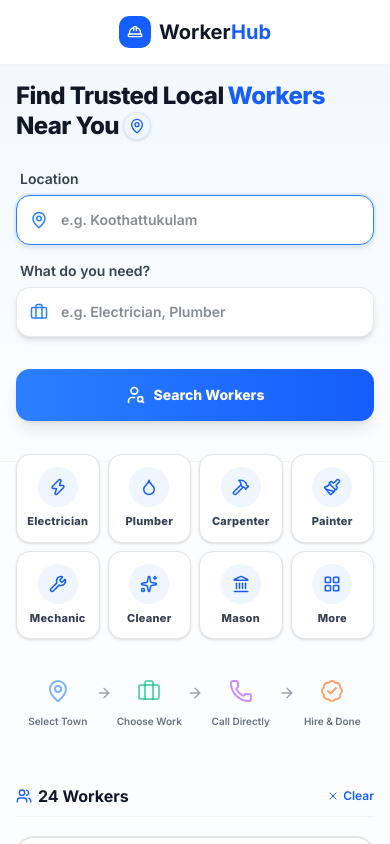
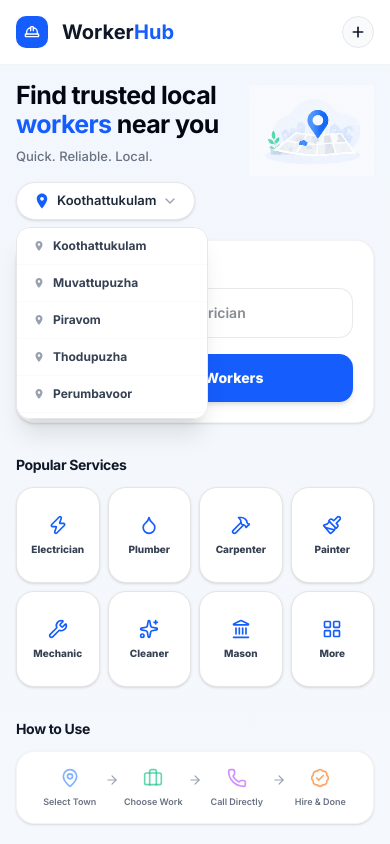
Before and after one commit to Kamiz660/workerhub, a Next.js app: page / in a window 390 px wide. Both pictures are taken after a click on the button "Electrician". Shown: the top 844 px of the page. Built offline with nearby package versions, Linux system fonts and the light colour scheme.

Commit message:
Refactor mobile UI to match design mockup: add map illustration, remove dropdown arrow, adjust fonts/icons, update background color

```diff
--- a/src/app/layout.tsx
+++ b/src/app/layout.tsx
@@ -32,7 +32,7 @@ export default function RootLayout({
 }>) {
   return (
     <html lang="en" className={`${inter.variable} h-full antialiased`}>
-      <body className="min-h-full flex flex-col font-sans bg-white text-gray-900">
+      <body className="min-h-full flex flex-col font-sans bg-[#f5f8fc] text-gray-900">
         <Header />
         <main className="flex-1">{children}</main>
         <Footer />
--- a/src/app/page.tsx
+++ b/src/app/page.tsx
@@ -25,7 +25,8 @@ import {
   UserSearch,
   ScanSearch,
   Plus,
-  ArrowRight
+  ArrowRight,
+  ChevronDown
 } from "lucide-react";
 import { WorkerCard } from "@/components/workers/worker-card";
 import { workers } from "@/data/mock-workers";
@@ -65,6 +66,8 @@ export default function HomePage() {
 
   const jobDropdownRef = useRef<HTMLDivElement>(null);
   const locationDropdownRef = useRef<HTMLDivElement>(null);
+  const jobDropdownRefMobile = useRef<HTMLDivElement>(null);
+  const locationDropdownRefMobile = useRef<HTMLDivElement>(null);
 
   // Scroll to worker results section
   const scrollToResults = useCallback(() => {
@@ -78,10 +81,15 @@ export default function HomePage() {
   // Handle outside clicks for both dropdowns
   useEffect(() => {
     function handleClickOutside(event: MouseEvent) {
-      if (jobDropdownRef.current && !jobDropdownRef.current.contains(event.target as Node)) {
+      const clickedOutsideJobDesktop = !jobDropdownRef.current || !jobDropdownRef.current.contains(event.target as Node);
+      const clickedOutsideJobMobile = !jobDropdownRefMobile.current || !jobDropdownRefMobile.current.contains(event.target as Node);
+      if (clickedOutsideJobDesktop && clickedOutsideJobMobile) {
         setShowJobDropdown(false);
       }
-      if (locationDropdownRef.current && !locationDropdownRef.current.contains(event.target as Node)) {
+
+      const clickedOutsideLocDesktop = !locationDropdownRef.current || !locationDropdownRef.current.contains(event.target as Node);
+      const clickedOutsideLocMobile = !locationDropdownRefMobile.current || !locationDropdownRefMobile.current.contains(event.target as Node);
+      if (clickedOutsideLocDesktop && clickedOutsideLocMobile) {
         setShowLocationDropdown(false);
       }
     }
@@ -106,7 +114,199 @@ export default function HomePage() {
   }, [locationQuery, jobQuery]);
 
   return (
-    <div className="bg-[#fcfdff] min-h-screen">
+    <div className="bg-[#f5f8fc] min-h-screen">
+      {/* ======================================================== */}
+      {/* MOBILE BREAKPOINT ONLY UI (hidden on tablet/desktop)     */}
+      {/* ======================================================== */}
+      <div className="sm:hidden px-4 pt-4 pb-4 bg-gradient-to-b from-blue-50/40 to-[#f5f8fc]">
+
+        {/* Hero Area */}
+        <div className="flex justify-between items-start gap-3">
+          <div className="flex-1 text-left">
+            <h1 className="text-[25px] font-bold text-gray-950 tracking-tight leading-[1.15]">
+              Find trusted local <br />
+              <span className="text-blue-600">workers</span> near you
+            </h1>
+            <p className="mt-2 text-[13px] text-gray-500 font-medium">
+              Quick. Reliable. Local.
+            </p>
+
+            {/* Location capsule button */}
+            <div className="mt-4 relative inline-block" ref={locationDropdownRefMobile}>
+              <button
+                onClick={() => setShowLocationDropdown(!showLocationDropdown)}
+                className="inline-flex items-center gap-1.5 px-4 py-2 rounded-full bg-white border border-gray-200 shadow-sm text-[13px] font-semibold text-gray-800 cursor-pointer active:scale-95 transition-transform"
+              >
+                <svg xmlns="http://www.w3.org/2000/svg" viewBox="0 0 24 24" fill="currentColor" className="h-4.5 w-4.5 text-blue-600">
+                  <path d="M12 2C8.13 2 5 5.13 5 9c0 5.25 7 13 7 13s7-7.75 7-13c0-3.87-3.13-7-7-7zm0 9.5c-1.38 0-2.5-1.12-2.5-2.5s1.12-2.5 2.5-2.5 2.5 1.12 2.5 2.5-1.12 2.5-2.5 2.5z" />
+                </svg>
+                <span>{locationQuery || "Koothattukulam"}</span>
+                <ChevronDown className="h-4 w-4 text-gray-400" />
+              </button>
+
+              {/* Location Suggestions Dropdown */}
+              {showLocationDropdown && (
+                <div className="absolute left-0 top-[110%] w-48 bg-white border border-gray-200 rounded-xl shadow-xl z-50 overflow-hidden max-h-48 overflow-y-auto mt-1">
+                  {popularTowns.map((town) => (
+                    <button
+                      key={town}
+                      onClick={() => { setLocationQuery(town); setShowLocationDropdown(false); }}
+                      className="w-full text-left px-4 py-2.5 hover:bg-blue-50 transition-colors text-xs font-bold text-gray-700 border-b border-gray-50 last:border-b-0 flex items-center gap-2"
+                    >
+                      <svg xmlns="http://www.w3.org/2000/svg" viewBox="0 0 24 24" fill="currentColor" className="h-3 w-3 text-gray-400">
+                        <path d="M12 2C8.13 2 5 5.13 5 9c0 5.25 7 13 7 13s7-7.75 7-13c0-3.87-3.13-7-7-7zm0 9.5c-1.38 0-2.5-1.12-2.5-2.5s1.12-2.5 2.5-2.5 2.5 1.12 2.5 2.5-1.12 2.5-2.5 2.5z" />
+                      </svg> {town}
+                    </button>
+                  ))}
+                </div>
+              )}
+            </div>
+          </div>
+
+          {/* Map Illustration */}
+          <div className="w-[125px] h-[95px] relative flex-shrink-0 self-center -translate-y-5">
+            <img
+              src="/mobile_map_illustration.png"
+              alt="Local Workers"
+              className="w-full h-full object-contain"
+            />
+          </div>
+        </div>
+
+        {/* Search Card */}
+        <div className="bg-white border border-gray-100 shadow-sm rounded-2xl p-5 mt-5 relative z-40">
+          <label htmlFor="job-input-mobile" className="block text-[13px] font-bold text-gray-800 mb-2">
+            What do you need?
+          </label>
+          <div className="relative w-full mb-4" ref={jobDropdownRefMobile}>
+            <Briefcase className="absolute left-3.5 top-1/2 -translate-y-1/2 h-4.5 w-4.5 text-blue-500" />
+            <input
+              id="job-input-mobile"
+              type="text"
+              value={jobQuery}
+              onChange={(e) => {
+                setJobQuery(e.target.value);
+                setShowJobDropdown(true);
+              }}
+              onFocus={() => setShowJobDropdown(true)}
+              placeholder="e.g. Plumber, Electrician"
+              className="w-full bg-white border border-gray-200/90 focus:border-blue-500 focus:ring-2 focus:ring-blue-100 rounded-xl pl-11 pr-4 py-3.5 text-sm font-semibold text-gray-900 outline-none transition-all"
+              autoComplete="off"
+            />
+
+            {/* Job Suggestions Dropdown */}
+            {showJobDropdown && jobQuery.trim().length > 0 && categoriesList.filter(cat => cat.label.toLowerCase().includes(jobQuery.toLowerCase()) || cat.id.toLowerCase().includes(jobQuery.toLowerCase())).length > 0 && (
+              <div className="absolute top-[105%] left-0 right-0 bg-white border border-gray-200 rounded-xl shadow-xl overflow-hidden max-h-48 overflow-y-auto z-50 mt-1">
+                {categoriesList
+                  .filter(cat => cat.label.toLowerCase().includes(jobQuery.toLowerCase()) || cat.id.toLowerCase().includes(jobQuery.toLowerCase()))
+                  .map((category) => (
+                    <button
+                      key={category.id}
+                      type="button"
+                      onClick={() => { setJobQuery(category.label.split(" ")[0]); setShowJobDropdown(false); }}
+                      className="w-full text-left px-4 py-2.5 hover:bg-blue-50 transition-colors flex items-center gap-3 border-b border-gray-50 last:border-b-0"
+                    >
+                      <span className="text-lg flex-shrink-0">{category.icon}</span>
+                      <span className="font-semibold text-gray-800 text-sm">{category.label}</span>
+                    </button>
+                  ))}
+              </div>
+            )}
+          </div>
+
+          <button
+            onClick={scrollToResults}
+            className="w-full bg-blue-600 hover:bg-blue-750 text-white font-extrabold py-3.5 rounded-xl text-sm transition-all shadow-md active:scale-[0.98] flex items-center justify-center gap-2 border-0 cursor-pointer"
+          >
+            <Search className="h-4.5 w-4.5" />
+            Search Workers
+          </button>
+        </div>
+
+        {/* Popular Services */}
+        <div className="mt-8">
+          <h2 className="text-sm font-bold text-gray-900 tracking-tight mb-3">Popular Services</h2>
+          <div className="grid grid-cols-4 gap-2">
+            {categoryButtons.map((cat) => (
+              <button
+                key={cat.id}
+                onClick={() => {
+                  if (cat.id === "more") {
+                    setShowJobDropdown(true);
+                    document.getElementById("job-input-mobile")?.focus();
+                  } else {
+                    if (!locationQuery.trim()) {
+                      setShowLocationDropdown(true);
+                      return;
+                    }
+                    setJobQuery(cat.label);
+                    scrollToResults();
+                  }
+                }}
+                className="bg-white border border-gray-150 rounded-2xl shadow-sm active:scale-95 transition-all p-2 flex flex-col items-center justify-center gap-2 h-24"
+              >
+                <cat.icon className="h-5 w-5 text-blue-600" />
+                <span className="text-[10px] font-extrabold text-gray-700 leading-tight">{cat.label}</span>
+              </button>
+            ))}
+          </div>
+        </div>
+
+        {/* How to Use Section (replaces Trusted & Verified section entirely) */}
+        <div className="mt-8 mb-4">
+          <h2 className="text-sm font-bold text-gray-900 tracking-tight mb-3">How to Use</h2>
+          <div className="bg-white border border-gray-100 shadow-sm rounded-2xl p-4">
+            <div className="flex items-center justify-between px-1">
+
+              {/* Step 1 */}
+              <div className="flex flex-col items-center text-center flex-1">
+                <MapPin className="h-5 w-5 text-blue-500/60" />
+                <h3 className="font-semibold text-[9px] text-gray-500 leading-tight mt-2">Select Town</h3>
+              </div>
+
+              {/* Arrow */}
+              <div className="text-gray-400 mx-0.5 flex-shrink-0 -mt-4">
+                <ArrowRight className="h-3.5 w-3.5" />
+              </div>
+
+              {/* Step 2 */}
+              <div className="flex flex-col items-center text-center flex-1">
+                <Briefcase className="h-5 w-5 text-emerald-500/60" />
+                <h3 className="font-semibold text-[9px] text-gray-500 leading-tight mt-2">Choose Work</h3>
+              </div>
+
+              {/* Arrow */}
+              <div className="text-gray-400 mx-0.5 flex-shrink-0 -mt-4">
+                <ArrowRight className="h-3.5 w-3.5" />
+              </div>
+
+              {/* Step 3 */}
+              <div className="flex flex-col items-center text-center flex-1">
+                <Phone className="h-5 w-5 text-purple-500/60" />
+                <h3 className="font-semibold text-[9px] text-gray-500 leading-tight mt-2">Call Directly</h3>
+              </div>
+
+              {/* Arrow */}
+              <div className="text-gray-400 mx-0.5 flex-shrink-0 -mt-4">
+                <ArrowRight className="h-3.5 w-3.5" />
+              </div>
+
+              {/* Step 4 */}
+              <div className="flex flex-col items-center text-center flex-1">
+                <BadgeCheck className="h-5 w-5 text-orange-500/60" />
+                <h3 className="font-semibold text-[9px] text-gray-500 leading-tight mt-2">Hire & Done</h3>
+              </div>
+            </div>
+          </div>
+        </div>
+
+      </div>
+
+      {/* ======================================================== */}
+      {/* DESKTOP/TABLET ONLY UI (hidden on mobile)                */}
+      {/* ======================================================== */}
+      <div className="hidden sm:block">
+
         {/* 1. Hero & Search Console */}
         <section className="bg-gradient-to-b from-blue-50/70 to-[#fcfdff] border-b border-gray-100/60 relative pt-4 sm:pt-10 pb-10 sm:pb-12">
           <div className="max-w-7xl mx-auto px-4 sm:px-6 lg:px-8 grid grid-cols-1 lg:grid-cols-12 gap-6 items-center relative z-40">
@@ -218,10 +418,6 @@ export default function HomePage() {
                 </button>
               </div>
 
-
-
-
-
             </div>
 
             {/* Right: Cartoon Illustration + City Background */}
@@ -294,50 +490,6 @@ export default function HomePage() {
           </div>
         </div>
 
-      {/* Mobile How to Use — horizontal 4-step strip with arrows */}
-      <div className="lg:hidden max-w-7xl mx-auto px-4 mt-10 mb-4 relative z-30" id="how-to-use">
-        <div className="flex items-center justify-between px-1.5">
-
-          {/* Step 1 */}
-          <div className="flex flex-col items-center text-center flex-1">
-            <MapPin className="h-6 w-6 text-blue-500/60" />
-            <h3 className="font-semibold text-[10px] text-gray-500 leading-tight mt-3">Select Town</h3>
-          </div>
-
-          {/* Arrow */}
-          <div className="text-gray-400 mx-0.5 flex-shrink-0 -mt-5">
-            <ArrowRight className="h-4 w-4" />
-          </div>
-
-          {/* Step 2 */}
-          <div className="flex flex-col items-center text-center flex-1">
-            <Briefcase className="h-6 w-6 text-emerald-500/60" />
-            <h3 className="font-semibold text-[10px] text-gray-500 leading-tight mt-3">Choose Work</h3>
-          </div>
-
-          {/* Arrow */}
-          <div className="text-gray-400 mx-0.5 flex-shrink-0 -mt-5">
-            <ArrowRight className="h-4 w-4" />
-          </div>
-
-          {/* Step 3 */}
-          <div className="flex flex-col items-center text-center flex-1">
-            <Phone className="h-6 w-6 text-purple-500/60" />
-            <h3 className="font-semibold text-[10px] text-gray-500 leading-tight mt-3">Call Directly</h3>
-          </div>
-
-          {/* Arrow */}
-          <div className="text-gray-400 mx-0.5 flex-shrink-0 -mt-5">
-            <ArrowRight className="h-4 w-4" />
-          </div>
-
-          {/* Step 4 */}
-          <div className="flex flex-col items-center text-center flex-1">
-            <BadgeCheck className="h-6 w-6 text-orange-500/60" />
-            <h3 className="font-semibold text-[10px] text-gray-500 leading-tight mt-3">Hire & Done</h3>
-          </div>
-
-        </div>
       </div>
 
       {/* 3. Main Split Section */}
--- a/src/components/layout/header.tsx
+++ b/src/components/layout/header.tsx
@@ -7,9 +7,8 @@ export function Header() {
   return (
     <header className="sticky top-0 z-50 bg-white/95 backdrop-blur-sm border-b border-gray-100">
       <div className="max-w-7xl mx-auto px-4 sm:px-6 lg:px-8">
-        <div className="flex items-center justify-center sm:justify-between h-16">
-          {/* Logo */}
-          <Link href="/" className="flex items-center gap-2" id="header-logo">
+        <div className="flex items-center justify-between h-16">
+          <Link href="/" className="flex items-center gap-3.5" id="header-logo">
             <div className="w-8 h-8 rounded-lg bg-blue-600 flex items-center justify-center">
               <HardHat className="h-4 w-4 text-white" strokeWidth={2} />
             </div>
@@ -19,6 +18,7 @@ export function Header() {
           </Link>
 
           <div className="flex items-center gap-3">
+            {/* Desktop button */}
             <button
               id="header-list-btn"
               className="hidden sm:flex border border-blue-600/40 text-blue-600 font-medium text-sm rounded-lg items-center gap-1.5 px-3 py-1.5 transition-all bg-transparent hover:bg-blue-600 hover:text-white cursor-pointer"
@@ -26,6 +26,14 @@ export function Header() {
               <Plus className="h-3.5 w-3.5" />
               List Your Service
             </button>
+
+            {/* Mobile prominent plus button (replaces notification bell) */}
+            <button
+              id="header-mobile-plus-btn"
+              className="sm:hidden flex w-8 h-8 items-center justify-center rounded-full bg-gray-50 text-gray-900 border border-gray-200 active:scale-95 transition-all"
+            >
+              <Plus className="h-4 w-4" strokeWidth={2.5} />
+            </button>
           </div>
         </div>
       </div>
```
Also changed, not shown: public/mobile_map_illustration.png (added), 1 other file (tests, documents, lock files or other folders). Lines whose indentation alone changed are shown as unchanged.
